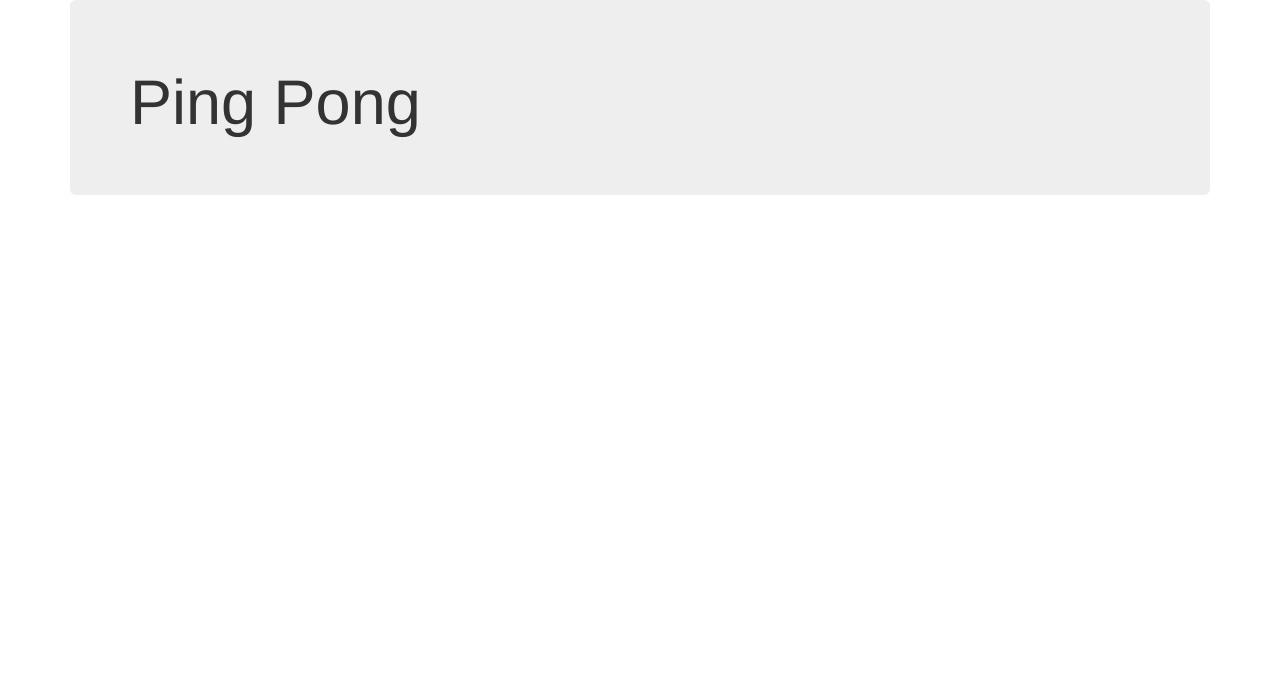
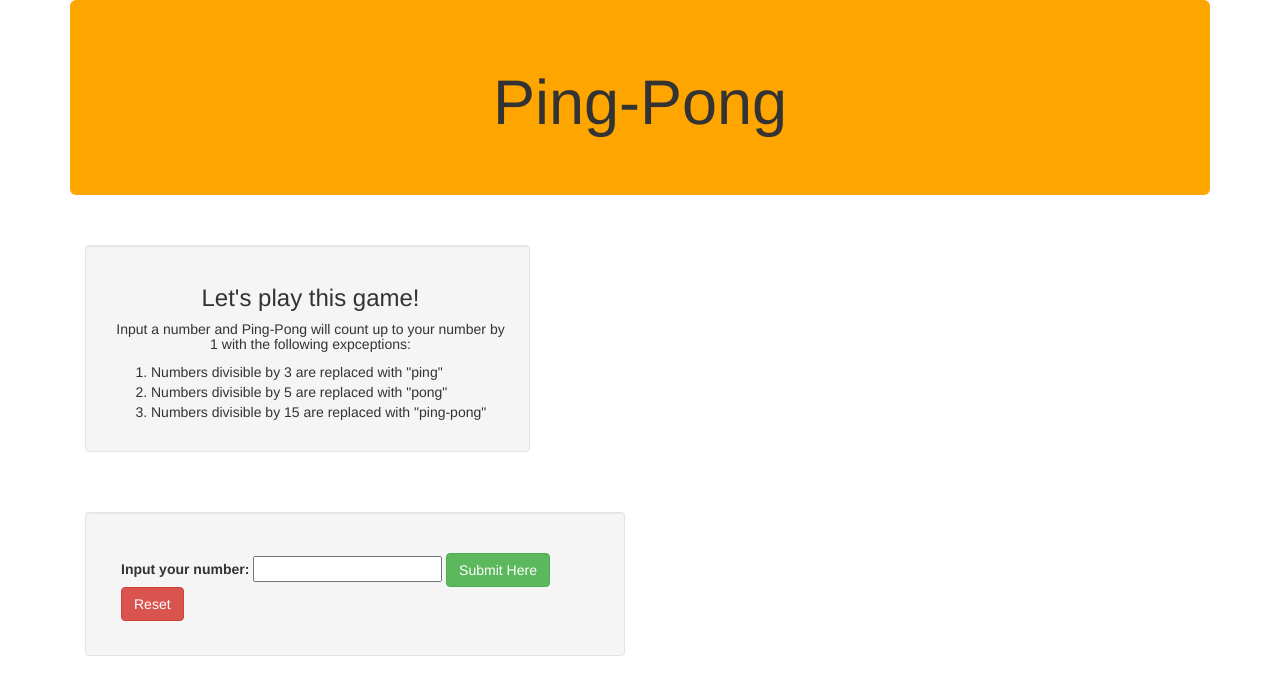
Before and after one commit to jstofiel/pingpong, a plain HTML site: page index.html in a window 1280 px wide. Drawn offline with Linux system fonts and the light colour scheme.

Commit message:
finished html, styling with css

```diff
--- a/css/styles.css
+++ b/css/styles.css
@@ -0,0 +1,25 @@
+.jumbotron {
+  text-align: center;
+  background-color: orange;
+}
+
+.row {
+  text-align: left;
+  display: inline;
+}
+
+#header {
+  text-align: center;
+}
+#header2 {
+  text-align: center;
+}
+
+#well1 {
+  padding-left: 25px;
+}
+
+#well2 {
+  padding-left: 35px;
+  padding-top: 40px;
+}
--- a/index.html
+++ b/index.html
@@ -11,8 +11,39 @@
   <body>
     <div class="container">
       <div class="jumbotron">
-        <h1>Ping Pong</h1>
+        <h1>Ping-Pong</h1>
       </div><!--end jumbotron-->
+      <div class="row">
+        <div class="col-sm-5" id="rules">
+          <div class="well" id="well1">
+            <h3 id="header">Let's play this game!</h3>
+            <h5 id="header2">Input a number and Ping-Pong will count up to your number by 1 with the following expceptions:</h5>
+            <ol>
+              <li>Numbers divisible by 3 are replaced with "ping"</li>
+              <li>Numbers divisible by 5 are replaced with "pong"</li>
+              <li>Numbers divisible by 15 are replaced with "ping-pong"</li>
+            </ol><!--end of organizedlist-->
+          </div><!--end well1-->
+        </div><!--end column1-->
+      </div><!--end row1-->
+      <div class="input">
+        <div class="row">
+          <div class="col-sm-6" id="input">
+            <div class="well" id="well2">
+              <div class="form-group">
+                <label for="number">Input your number:</label>
+                <input id="number"type="text" name="name">
+                <button id="submit" class="btn btn-success">Submit Here</button>
+                <button id="reset" class="btn btn-danger" onclick="window.location.reload()">Reset</button>
+              </div><!--end form-->
+              <div id="results">
+                <ul id="list">
+                </ul>
+              </div>
+            </div><!--end well2-->
+          </div><!--end column2-->
+        </div><!--end row2-->
+      </div><!--end input-->
     </div><!--endcontainer-->
   </body>
 </html>
```
